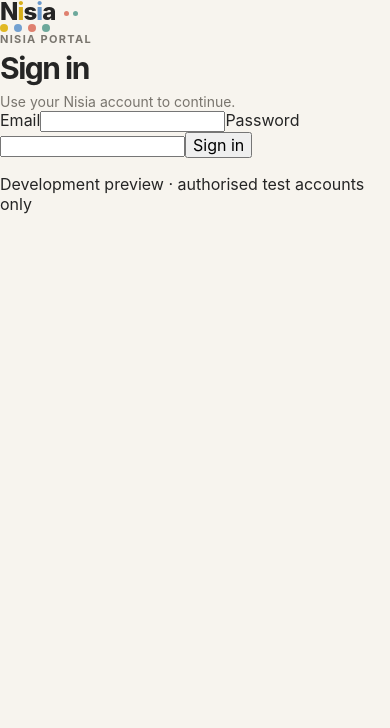
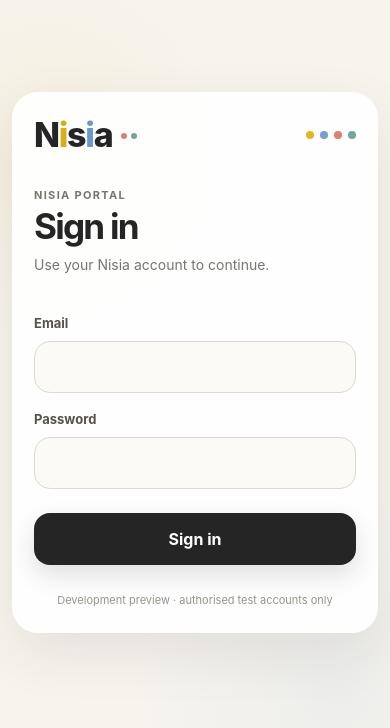
Before and after one commit to DDRNFinch/Nisia-Portal, a React (Vite) app: page / in a window 390 px wide. Shown: the top 728 px of the page. Built offline with nearby package versions, Linux system fonts and the light colour scheme.

Commit message:
Style Nisia login and MFA screens

```diff
--- a/src/styles.css
+++ b/src/styles.css
@@ -17,8 +17,13 @@
   background: #f7f4ee;
 }
 
+button,
+input {
+  font: inherit;
+}
+
 button {
-  font: inherit;
+  -webkit-tap-highlight-color: transparent;
 }
 
 .page-shell {
@@ -54,6 +59,11 @@
   line-height: 1;
 }
 
+.brand-large .wordmark {
+  font-size: 34px;
+  letter-spacing: -1.3px;
+}
+
 .brand-i {
   font-weight: 760;
 }
@@ -79,6 +89,11 @@
   border-radius: 999px;
 }
 
+.brand-large .brand-dot {
+  width: 6px;
+  height: 6px;
+}
+
 .brand-coral {
   background: #df806f;
 }
@@ -96,6 +111,7 @@
   border-radius: 999px;
   background: #ffffff;
   box-shadow: 0 8px 24px rgba(37, 37, 37, 0.08);
+  cursor: pointer;
 }
 
 .profile-dot {
@@ -141,6 +157,7 @@
   margin: 10px 0 0;
   color: #79756e;
   font-size: 14px;
+  line-height: 1.5;
 }
 
 .accent-dots {
@@ -159,6 +176,135 @@
 .blue { background: #73a1d1; }
 .coral { background: #df806f; }
 .teal { background: #6da89b; }
+
+.auth-shell {
+  min-height: 100vh;
+  display: grid;
+  place-items: center;
+  padding: 28px 18px;
+  background:
+    radial-gradient(circle at 12% 18%, rgba(225, 184, 35, 0.08), transparent 24%),
+    radial-gradient(circle at 86% 82%, rgba(115, 161, 209, 0.08), transparent 26%),
+    #f7f4ee;
+}
+
+.auth-loading {
+  place-items: center;
+}
+
+.auth-panel {
+  width: min(100%, 430px);
+  padding: 30px;
+  border-radius: 30px;
+  background: rgba(255, 255, 255, 0.92);
+  box-shadow: 0 20px 55px rgba(42, 38, 31, 0.09);
+}
+
+.auth-brand-row {
+  display: flex;
+  align-items: center;
+  justify-content: space-between;
+  gap: 16px;
+}
+
+.auth-heading {
+  margin-top: 42px;
+}
+
+.auth-heading h1 {
+  font-size: clamp(34px, 9vw, 46px);
+}
+
+.auth-form {
+  display: grid;
+  gap: 10px;
+  margin-top: 32px;
+}
+
+.field-label {
+  margin-top: 8px;
+  font-size: 13px;
+  font-weight: 680;
+  color: #55514b;
+}
+
+.text-input {
+  width: 100%;
+  min-height: 52px;
+  padding: 0 16px;
+  border: 1px solid #ded9d0;
+  border-radius: 16px;
+  outline: none;
+  color: #252525;
+  background: #fbfaf7;
+  transition: border-color 150ms ease, box-shadow 150ms ease, background 150ms ease;
+}
+
+.text-input:focus {
+  border-color: #9c978f;
+  background: #ffffff;
+  box-shadow: 0 0 0 4px rgba(37, 37, 37, 0.05);
+}
+
+.code-input {
+  text-align: center;
+  letter-spacing: 0.35em;
+  font-size: 22px;
+  font-weight: 700;
+}
+
+.primary-button,
+.secondary-button {
+  min-height: 52px;
+  border-radius: 16px;
+  cursor: pointer;
+}
+
+.primary-button {
+  margin-top: 14px;
+  border: 0;
+  color: #ffffff;
+  background: #252525;
+  font-weight: 700;
+  box-shadow: 0 10px 24px rgba(37, 37, 37, 0.14);
+}
+
+.primary-button:disabled {
+  cursor: default;
+  opacity: 0.55;
+}
+
+.secondary-button {
+  border: 1px solid #ded9d0;
+  color: #4f4b45;
+  background: transparent;
+  font-weight: 650;
+}
+
+.full-width {
+  width: 100%;
+  margin-top: 28px;
+}
+
+.auth-message {
+  margin: 8px 0 0;
+  padding: 11px 13px;
+  border-radius: 13px;
+  font-size: 13px;
+  line-height: 1.4;
+}
+
+.error-message {
+  color: #8a3e34;
+  background: rgba(223, 128, 111, 0.12);
+}
+
+.development-note {
+  margin: 28px 0 0;
+  text-align: center;
+  color: #98938b;
+  font-size: 11px;
+}
 
 .hero-card,
 .small-card {
@@ -303,6 +449,21 @@
     padding-bottom: 0;
   }
 
+  .auth-shell {
+    align-items: start;
+    padding: 22px 12px;
+  }
+
+  .auth-panel {
+    margin-top: min(10vh, 70px);
+    padding: 26px 22px;
+    border-radius: 26px;
+  }
+
+  .auth-heading {
+    margin-top: 36px;
+  }
+
   .hero-card {
     min-height: 155px;
     padding: 23px;
```
